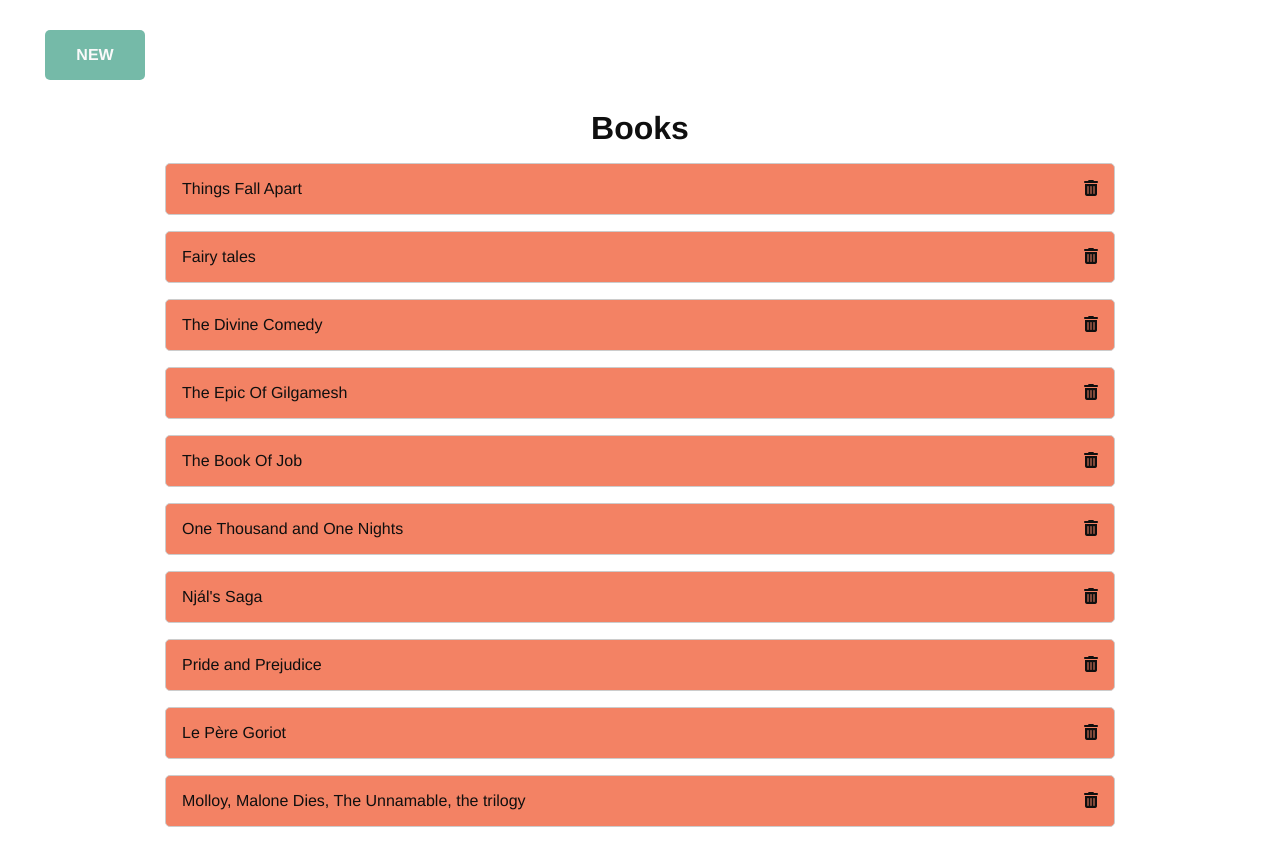
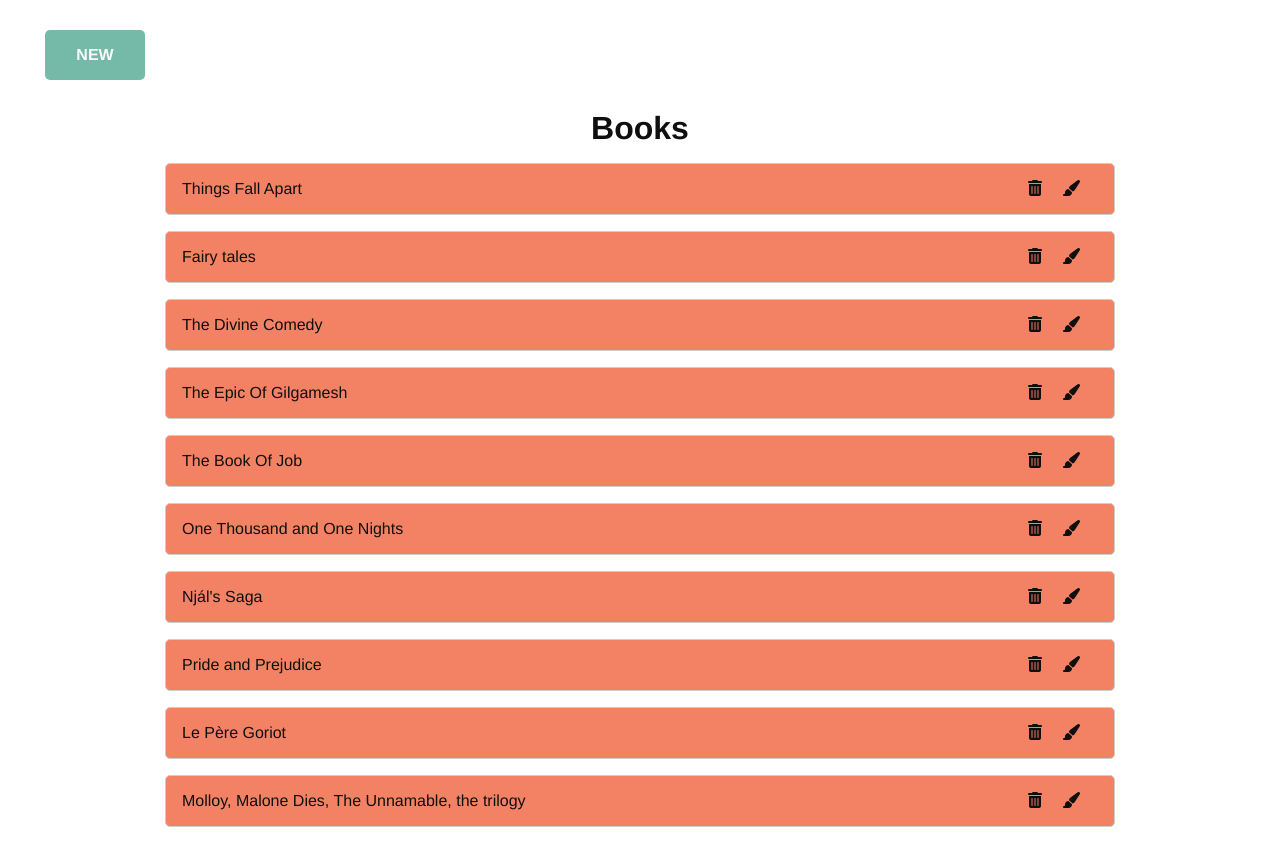
Before and after one commit to dev-rodrigues/livros.vue, a Vue app: page / in a window 1280 px wide. Shown: the top 866 px of the page. Built offline with nearby package versions, Linux system fonts and the light colour scheme.

Commit message:
adiciona icone para edicao

```diff
--- a/src/App.vue
+++ b/src/App.vue
@@ -102,4 +102,20 @@
   #cancel:hover {
     filter: brightness(0.7);
   }
+
+
+  #operation {
+    display: flex;
+    flex-direction: row;
+    width: 80px;
+  }
+
+  #operation > i {
+    margin: 0 10px;
+  }
+
+  #operation:hover {
+    filter: opacity(0.9);
+  }
+
 </style>
--- a/src/components/Books.vue
+++ b/src/components/Books.vue
@@ -16,9 +16,11 @@
 
                         {{ book.title }}
 
-                        <i
-                            class="fa fa-trash-alt"
-                            v-on:click="deleteBook(book)"></i>
+                        <div id="operation">
+                            <i class="fa fa-trash-alt" v-on:click="deleteBook(book)"></i>
+                            <i class="fa fa-paint-brush"></i>
+                        </div>
+
                     </div>
             </div>
         </div>
```
Also changed, not shown: src/assets/delete.svg (deleted).
